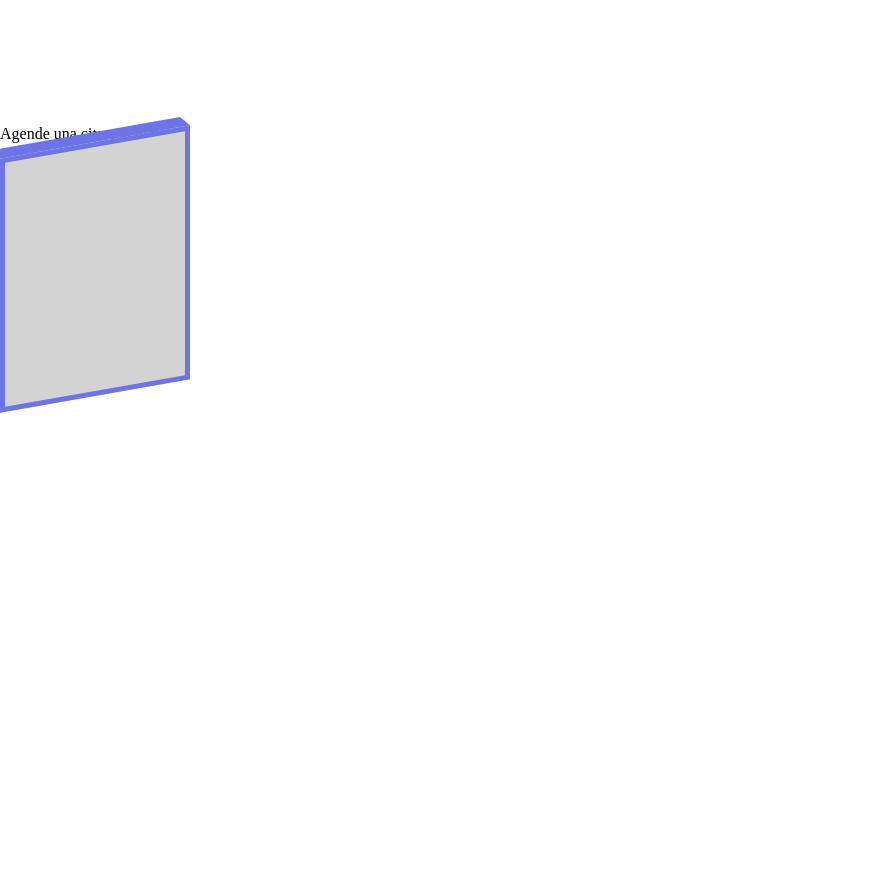
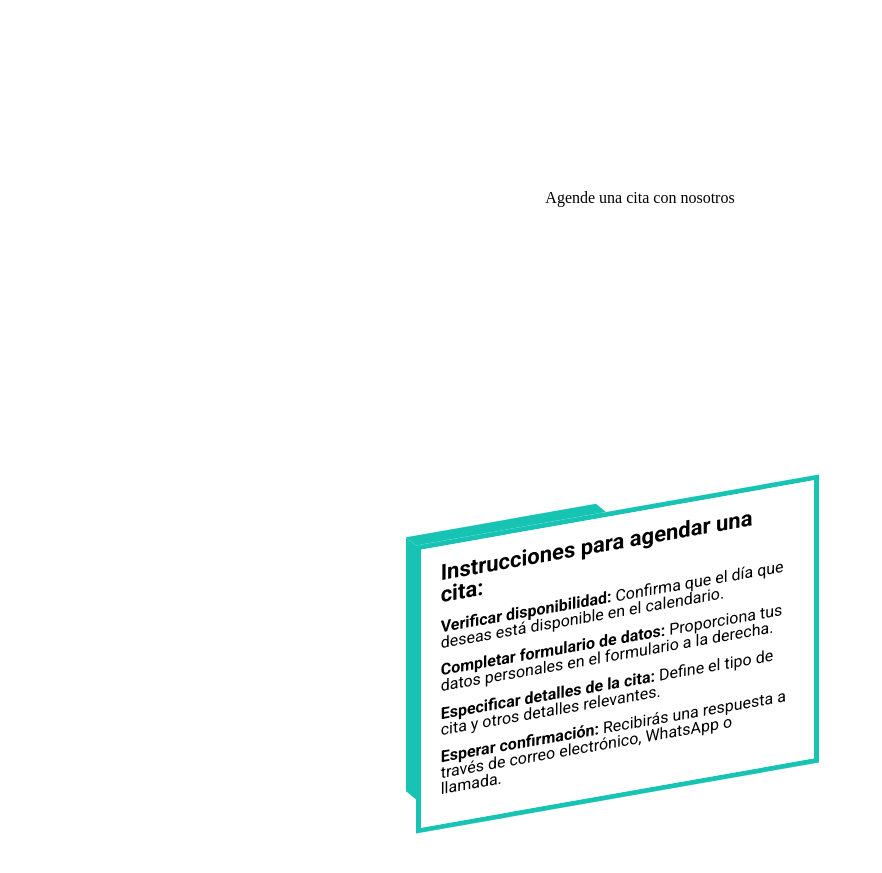
Before and after one commit to LTovarAlc/SaludTotal-, a React (Create React App) app: page / in a window 1280 px wide. Shown: the part 2266-3139 px from the top of the page, without its empty margins (0-882 px from the left). Before the commit the page ends 2681 px from the top, so only its background shows below. Built offline with nearby package versions, Linux system fonts and the light colour scheme; no server answers; grey boxes are pictures that could not be loaded.

Commit message:
instucciones okey

```diff
--- /dev/null
+++ b/src/components/date/calendar/calendar.jsx
@@ -0,0 +1,11 @@
+import React, { useState, useEffect } from "react";
+import "./calendar.css";
+
+const Calendar = () => {
+    return (
+        <div className="Calendar">
+        </div>
+    );
+};
+
+export default Calendar;
--- a/src/components/date/date.css
+++ b/src/components/date/date.css
@@ -0,0 +1,18 @@
+.date{
+    height: 100vh;
+    display: flex;
+    flex-direction: column;
+    justify-content: space-between;
+    align-items: center;
+    padding: 64px 0px;
+}
+
+.appointment__container{
+    height: 60%;
+    width: 35%;
+}
+
+.instructions__calendar-container{
+    height: 100%;
+    width: 100%;
+}
--- a/src/components/date/date.jsx
+++ b/src/components/date/date.jsx
@@ -1,11 +1,22 @@
 import Instructions from "../instructions/instructions"
+import Calendar from "./calendar/calendar"
 import "./date.css"
 
 const Date = () => {
     return(
         <section className="date">
             <h6>Agende una cita con nosotros</h6>
-            <Instructions/>
+            <div className="appointment__container">
+                <div className="instructions__calendar-container">
+                    <Instructions/>
+                    <Calendar/>
+                </div>
+                <div className="form_container">
+                    <form action="">
+
+                    </form>
+                </div>
+            </div>
         </section>
     )
 }
--- a/src/components/instructions/instructions.css
+++ b/src/components/instructions/instructions.css
@@ -1,19 +1,19 @@
 .cardInstructions {
-    width: 190px;
-    height: 254px;
+  width: 90%;
+  height: 60%;
   background: lightgrey;
   position: relative;
   transform: skewY(-10deg);
-    border: 5px solid #6d74e3;
+  border: 5px solid #17C3B2;
   box-sizing: border-box;
   transition: all 0.3s;
 }
 
 .cardInstructions::before {
-    content: '';
+  content: "";
   width: 10px;
   height: 254px;
-    background: #6d74e3;
+  background: #17C3B2;
   position: absolute;
   top: -5px;
   left: -14.7px;
@@ -24,10 +24,10 @@
 }
 
 .cardInstructions::after {
-    content: '';
+  content: "";
   height: 10px;
   width: 190px;
-    background: #6d74e3;
+  background: #17C3B2;
   position: absolute;
   top: -14.7px;
   left: -5px;
@@ -55,7 +55,35 @@
   top: 0;
 }
 
-  .card__content {
-    padding: 10px;
-    color: #323232;
+.card__instructions-info {
+  background-color: #fff;
+  height: 100%;
+  display: flex;
+  justify-content: space-evenly;
+  align-items: center;
+  font-family: 'Roboto', sans-serif;
 }
+
+.info__instructions{
+  height: 90%;
+  width: 90%;
+  display: flex;
+  flex-direction: column;
+  justify-content: space-evenly;
+}
+
+.info__instructions h3{
+  font-size: 22px;
+  font-weight: bold;
+}
+
+.instructions{
+  height: 80%;
+  display: flex;
+  flex-direction: column;
+  justify-content: space-evenly;
+}
+
+.list__item{
+  font-weight: bold;
+}
--- a/src/components/instructions/instructions.jsx
+++ b/src/components/instructions/instructions.jsx
@@ -2,9 +2,25 @@ import "./instructions.css";
 
 const Instructions = () => {
   return (
-    <div class="cardInstructions">
-      <div class="card__instructions">
-        <div></div>
+    <div className="cardInstructions">
+      <div className="card__instructions-info">
+        <div className="info__instructions">
+          <h3>Instrucciones para agendar una cita:</h3>
+          <ol className="instructions">
+            <li>
+              <span className="list__item">Verificar disponibilidad:</span> Confirma que el día que deseas está disponible en el calendario.
+            </li>
+            <li>
+              <span className="list__item">Completar formulario de datos:</span> Proporciona tus datos personales en el formulario a la derecha.
+            </li>
+            <li>
+              <span className="list__item">Especificar detalles de la cita:</span> Define el tipo de cita y otros detalles relevantes.
+            </li>
+            <li>
+              <span className="list__item">Esperar confirmación:</span> Recibirás una respuesta a través de correo electrónico, WhatsApp o llamada.
+            </li>
+          </ol>
+        </div>
       </div>
     </div>
   );
```
Also changed, not shown: src/components/date/calendar/calendar.css (added). Lines whose indentation alone changed are shown as unchanged.
